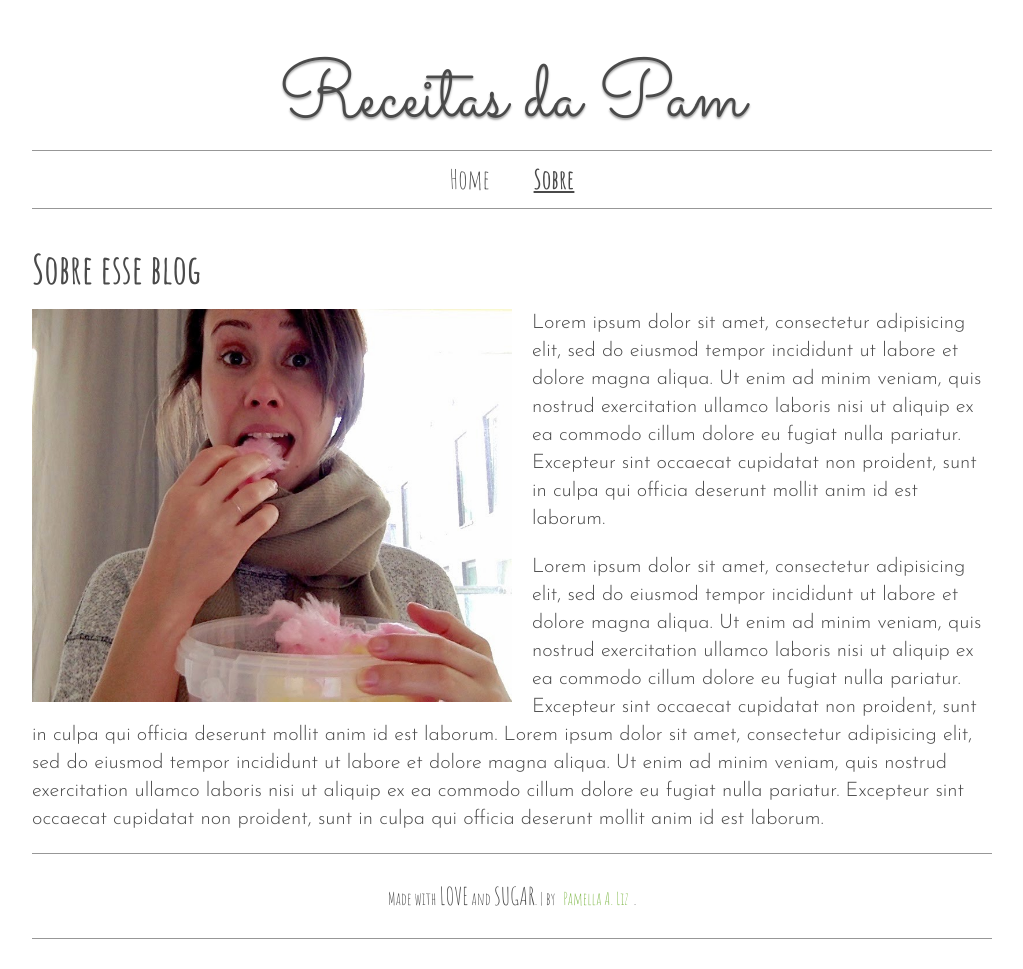
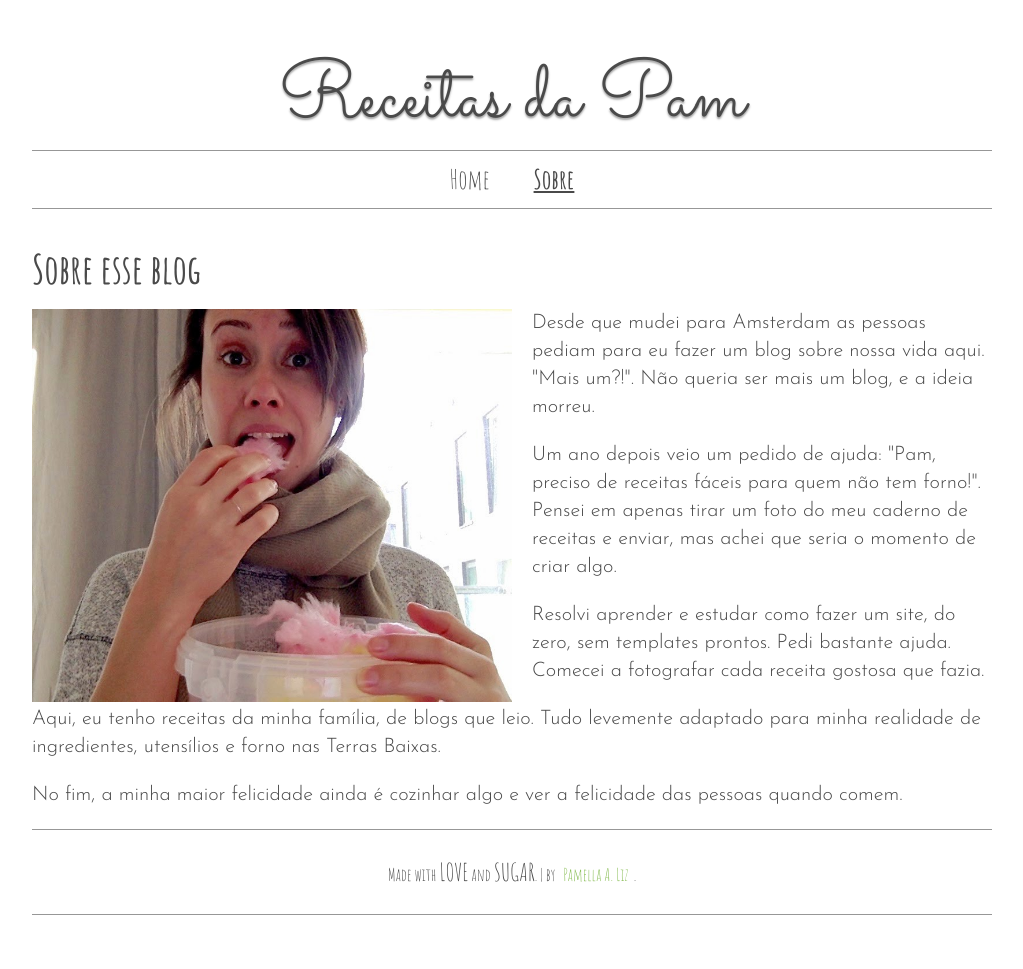
Before and after one commit to pamellaliz/pamellaliz.github.io, a Jekyll site: the page built from about.html, in a window 1280 px wide. Shown: the whole page, without its empty margins (128-1151 px from the left). Built offline with Jekyll 4.4.1, drawn with Linux system fonts in a browser that asks for light colours; after the commit the page ends 945 px from its top, so only the background shows below that.

Commit message:
Atualizando descrição da pagina de About

```diff
--- a/about.html
+++ b/about.html
@@ -10,8 +10,11 @@ layout: default
 
 		<div class="postContent">
 			<img class="authorPicture" src="{{site.url}}/img/pam.jpg" alt="Pamella Amorim Liz" />
-			<p>Lorem ipsum dolor sit amet, consectetur adipisicing elit, sed do eiusmod tempor incididunt ut labore et dolore magna aliqua. Ut enim ad minim veniam, quis nostrud exercitation ullamco laboris nisi ut aliquip ex ea commodo cillum dolore eu fugiat nulla pariatur. Excepteur sint occaecat cupidatat non proident, sunt in culpa qui officia deserunt mollit anim id est laborum.</p>
-			<p>Lorem ipsum dolor sit amet, consectetur adipisicing elit, sed do eiusmod tempor incididunt ut labore et dolore magna aliqua. Ut enim ad minim veniam, quis nostrud exercitation ullamco laboris nisi ut aliquip ex ea commodo cillum dolore eu fugiat nulla pariatur. Excepteur sint occaecat cupidatat non proident, sunt in culpa qui officia deserunt mollit anim id est laborum. Lorem ipsum dolor sit amet, consectetur adipisicing elit, sed do eiusmod tempor incididunt ut labore et dolore magna aliqua. Ut enim ad minim veniam, quis nostrud exercitation ullamco laboris nisi ut aliquip ex ea commodo cillum dolore eu fugiat nulla pariatur. Excepteur sint occaecat cupidatat non proident, sunt in culpa qui officia deserunt mollit anim id est laborum.</p>
+			<p>Desde que mudei para Amsterdam as pessoas pediam para eu fazer um blog sobre nossa vida aqui. "Mais um?!". Não queria ser mais um blog, e a ideia morreu.</p>
+			<p>Um ano depois veio um pedido de ajuda: "Pam, preciso de receitas fáceis para quem não tem forno!". Pensei em apenas tirar um foto do meu caderno de receitas e enviar, mas achei que seria o momento de criar algo.</p>
+			<p>Resolvi aprender e estudar como fazer um site, do zero, sem templates prontos. Pedi bastante ajuda. Comecei a fotografar cada receita gostosa que fazia.</p>
+			<p>Aqui, eu tenho receitas da minha família, de blogs que leio. Tudo levemente adaptado para minha realidade de ingredientes, utensílios e forno nas Terras Baixas.</p>
+			<p>No fim, a minha maior felicidade ainda é cozinhar algo e ver a felicidade das pessoas quando comem.</p>
 		</div><!-- end .postContent -->
 
 	</div><!-- End .wrapper -->
```
